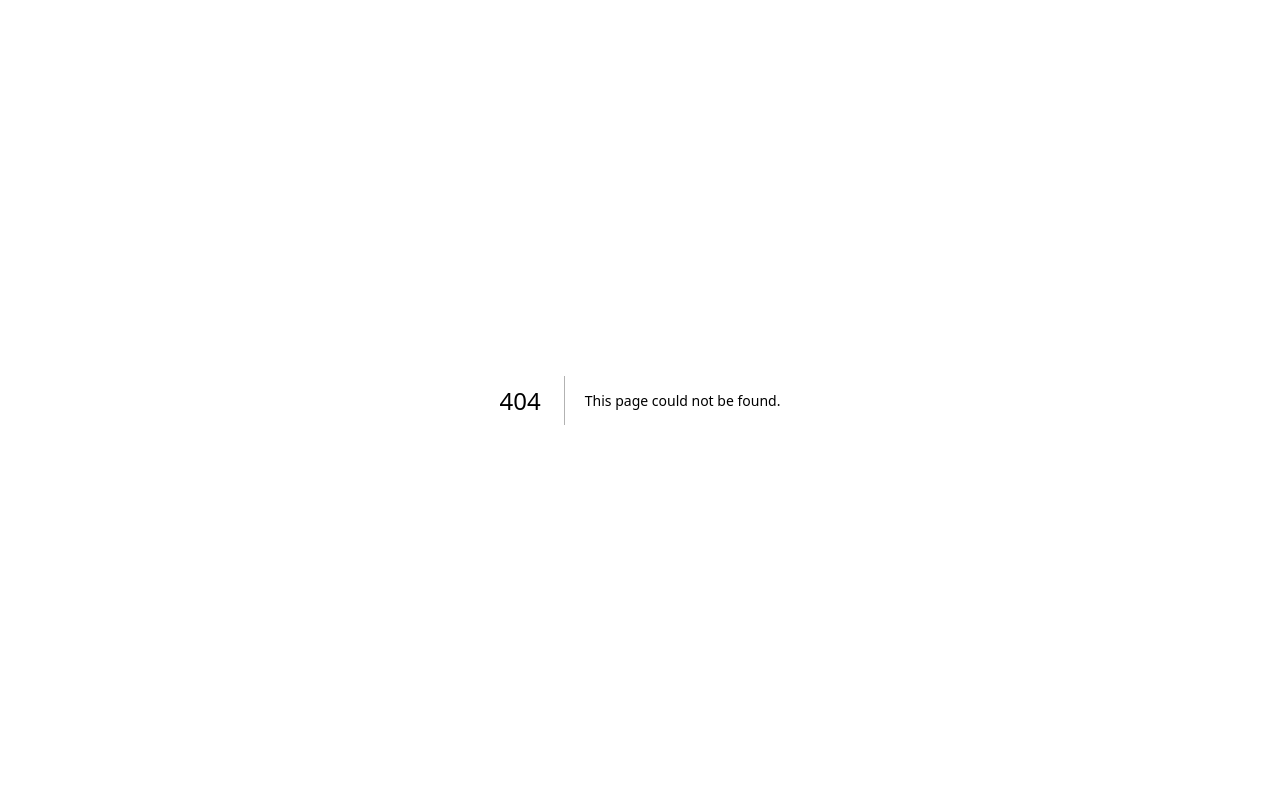
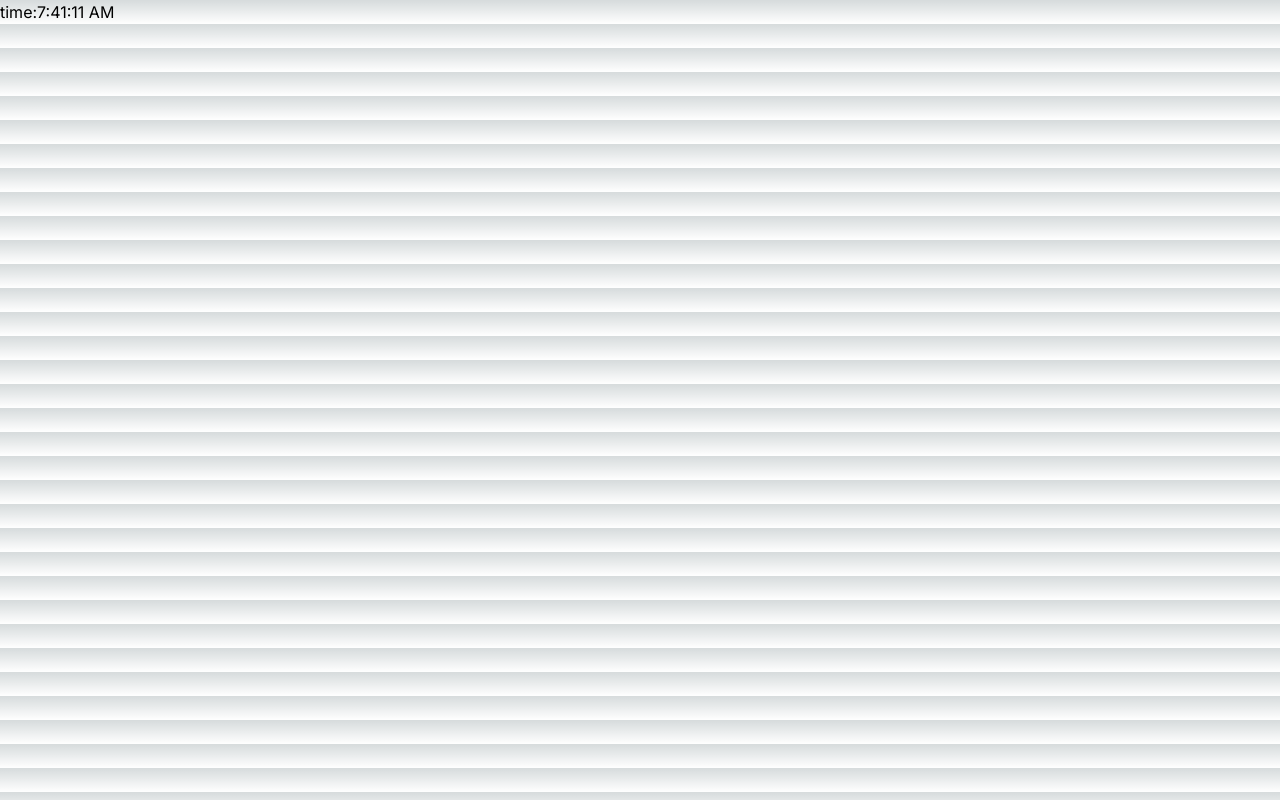
Before and after one commit to Sabari-1234/next-client-server-components, a Next.js app: page /time in a window 1280 px wide. Before the commit this address had no page. Built offline with nearby package versions, Linux system fonts and the light colour scheme.

Commit message:
static page time

```diff
--- /dev/null
+++ b/app/time/page.tsx
@@ -0,0 +1,12 @@
+import React from "react";
+
+const page = () => {
+  return (
+    <div>
+      time:
+      {new Date().toLocaleTimeString()}
+    </div>
+  );
+};
+
+export default page;
```
